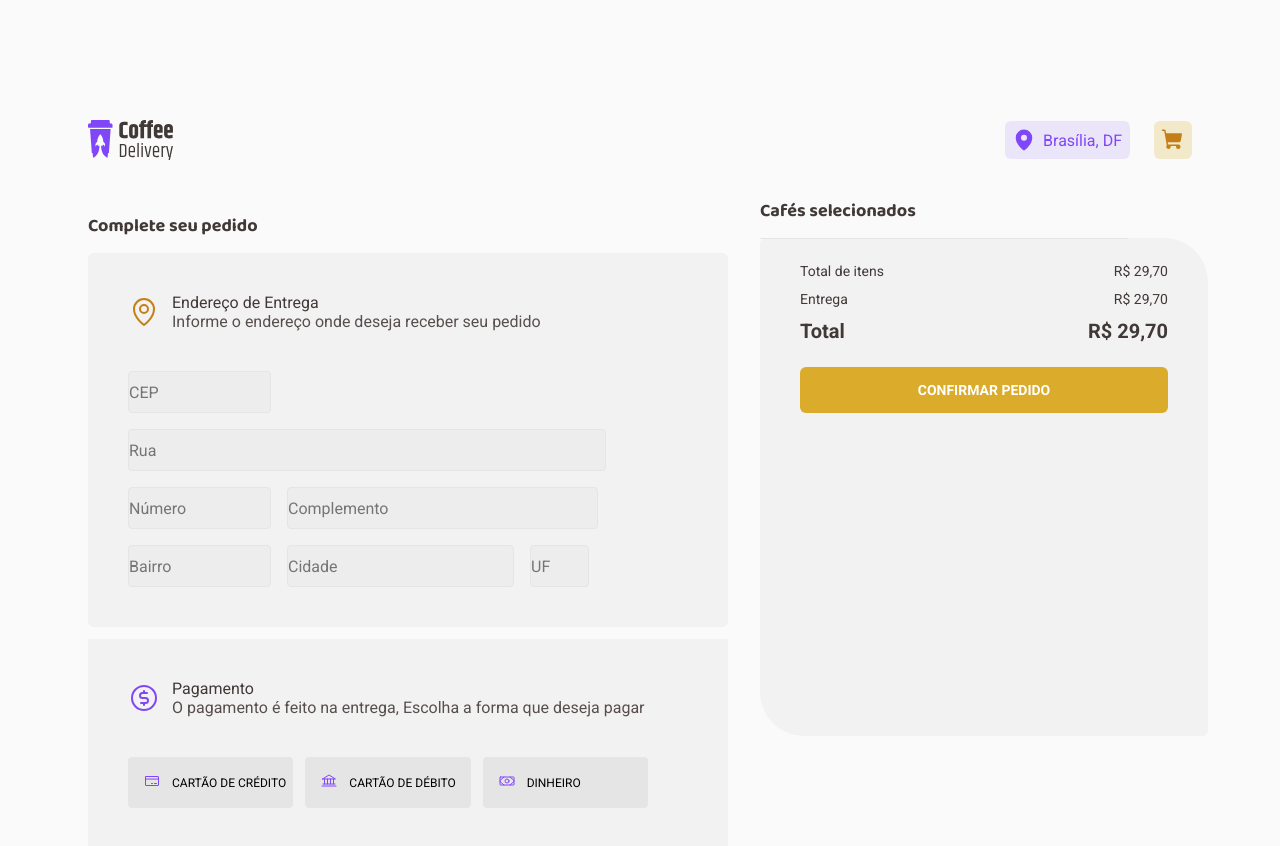
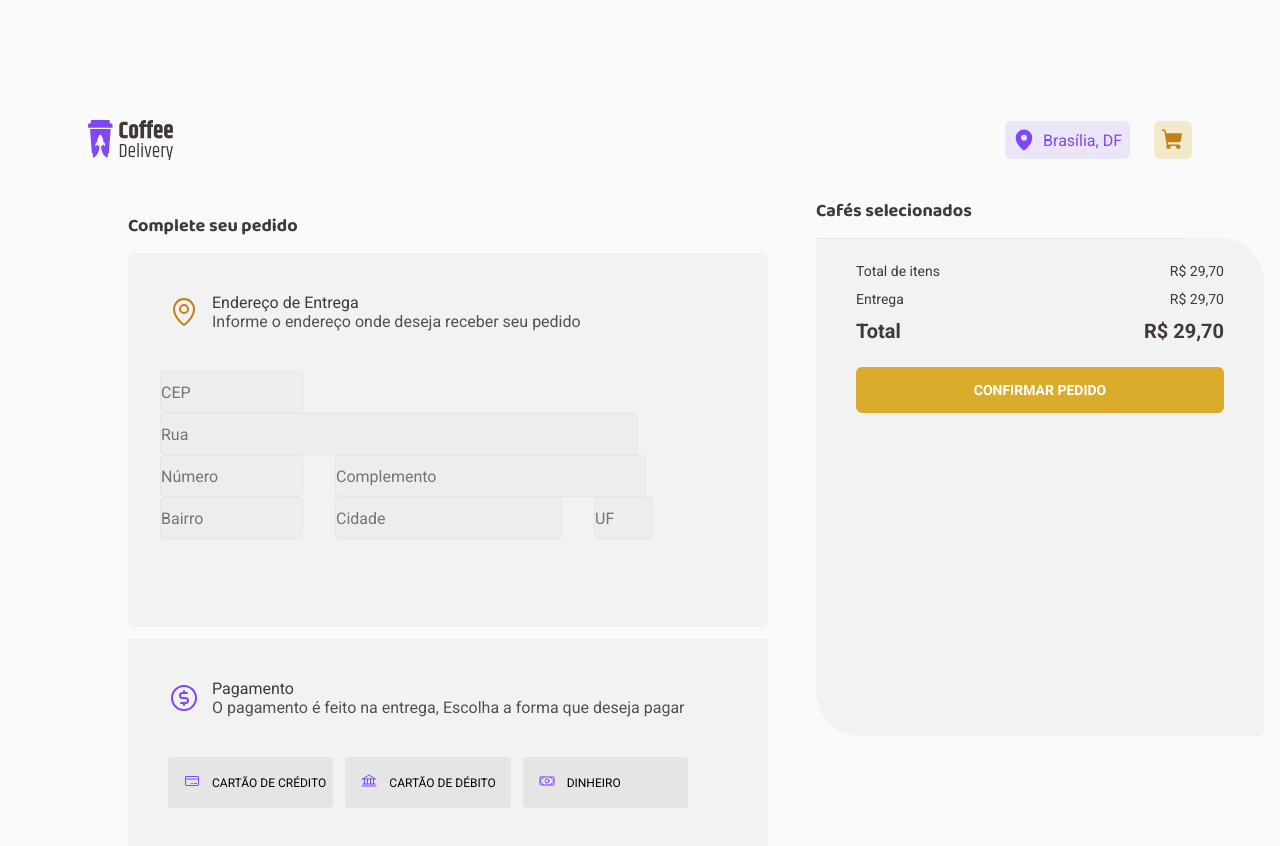
Before and after one commit to ciceroff/coffee-delivery, a React (Vite) app: page /order in a window 1280 px wide. Built offline with nearby package versions, Linux system fonts and the light colour scheme.

Commit message:
✨ add form context integration

```diff
--- a/package.json
+++ b/package.json
@@ -9,12 +9,15 @@
     "preview": "vite preview"
   },
   "dependencies": {
+    "@hookform/resolvers": "^3.1.0",
     "phosphor-react": "^1.4.1",
     "react": "^18.2.0",
     "react-dom": "^18.2.0",
+    "react-hook-form": "^7.43.9",
     "react-router-dom": "^6.9.0",
     "styled-components": "^5.3.9",
-    "uuid": "^9.0.0"
+    "uuid": "^9.0.0",
+    "zod": "^3.21.4"
   },
   "devDependencies": {
     "@types/react": "^18.0.28",
--- a/src/contexts/CoffeeContext.tsx
+++ b/src/contexts/CoffeeContext.tsx
@@ -8,10 +8,22 @@ interface Coffee {
   id: string
 }
 
+interface Order {
+  cep: string
+  rua: string
+  numero: string
+  complemento: string
+  bairro: string
+  cidade: string
+  UF: string
+}
+
 interface CoffeeContextType {
   coffees: Coffee[]
   deleteSelectedCoffee: (coffeeKey: string) => void
   addSelectedCoffee: (newCoffee: Coffee) => void
+  addOrderData: (newOrder: Order) => void
+  order?: Order
 }
 
 export const CoffeeContext = createContext({} as CoffeeContextType)
@@ -24,11 +36,10 @@ export function CoffeeContextProvider({
   children,
 }: CoffeeContextProviderProps) {
   const [coffees, setCoffees] = useState<Coffee[]>([])
+  const [order, setOrder] = useState<Order>({} as Order)
 
   function addSelectedCoffee(newCoffee: Coffee) {
     setCoffees([...coffees, newCoffee])
-    console.log(newCoffee)
-    console.log(coffees)
   }
 
   function deleteSelectedCoffee(coffeeKey: string) {
@@ -37,11 +48,22 @@ export function CoffeeContextProvider({
     })
 
     setCoffees(newCoffees)
-   }
+  }
+
+  function addOrderData(newOrder: Order) {
+    setOrder(newOrder)
+    console.log(order)
+  }
 
   return (
     <CoffeeContext.Provider
-      value={{ coffees, deleteSelectedCoffee, addSelectedCoffee }}
+      value={{
+        order,
+        coffees,
+        deleteSelectedCoffee,
+        addSelectedCoffee,
+        addOrderData,
+      }}
     >
       {children}
     </CoffeeContext.Provider>
--- a/src/pages/Checkout/components/Coffee/index.tsx
+++ b/src/pages/Checkout/components/Coffee/index.tsx
@@ -8,7 +8,7 @@ import {
   ButtonCounter,
   RemoveButtonBlock,
 } from './styles'
-import { useContext } from 'react'
+import { useContext, useState } from 'react'
 import { CoffeeContext } from '../../../../contexts/CoffeeContext'
 
 interface CoffeeProps {
@@ -21,9 +21,20 @@ interface CoffeeProps {
 
 export function Coffee(coffee: CoffeeProps) {
   const { deleteSelectedCoffee } = useContext(CoffeeContext)
-
+  const [amount, setAmount] = useState(coffee.amount)
   function handleDeleteCoffee() {
     deleteSelectedCoffee(coffee.id)
+  }
+
+  function handleSubtractCoffeeAmount() {
+    const newAmount = amount - 1 < 0 ? 0 : amount - 1
+
+    setAmount(newAmount)
+  }
+
+  function handleSumCoffeeAmount() {
+    const newAmount = amount + 1
+    setAmount(newAmount)
   }
 
   return (
@@ -35,11 +46,14 @@ export function Coffee(coffee: CoffeeProps) {
             <p>{coffee.title}</p>
             <CartButtons>
               <CartCountButtons>
-                <ButtonCounter>
+                <ButtonCounter
+                  type="button"
+                  onClick={handleSubtractCoffeeAmount}
+                >
                   <Minus />
                 </ButtonCounter>
-                <p>{coffee.amount}</p>
-                <ButtonCounter>
+                <p>{amount}</p>
+                <ButtonCounter type="button" onClick={handleSumCoffeeAmount}>
                   <Plus />
                 </ButtonCounter>
               </CartCountButtons>
--- /dev/null
+++ b/src/pages/Checkout/components/NestedInput/index.tsx
@@ -0,0 +1,66 @@
+import { useFormContext } from 'react-hook-form'
+import { NestedInputContainer } from './styles'
+
+export function NestedInput() {
+  const { register } = useFormContext()
+
+  return (
+    <NestedInputContainer>
+      <input
+        required
+        type="text"
+        placeholder="CEP"
+        size={15}
+        {...register('cep')}
+      />{' '}
+      <input
+        form="addressForm"
+        required
+        type="text"
+        placeholder="Rua"
+        size={55}
+        {...register('rua')}
+      />
+      <input
+        form="addressForm"
+        required
+        type="text"
+        placeholder="Número"
+        size={15}
+        {...register('numero')}
+      />
+      <input
+        form="addressForm"
+        required
+        type="text"
+        placeholder="Complemento"
+        size={35}
+        {...register('complemento')}
+      />
+      <input
+        required
+        form="addressForm"
+        type="text"
+        placeholder="Bairro"
+        size={15}
+        {...register('bairro')}
+      />
+      <input
+        form="addressForm"
+        required
+        type="text"
+        placeholder="Cidade"
+        size={25}
+        {...register('cidade')}
+      />
+      <input
+        form="addressForm"
+        required
+        type="text"
+        placeholder="UF"
+        size={5}
+        {...register('UF')}
+      />{' '}
+    </NestedInputContainer>
+  )
+}
--- /dev/null
+++ b/src/pages/Checkout/components/NestedInput/styles.ts
@@ -0,0 +1,3 @@
+import styled from 'styled-components'
+
+export const NestedInputContainer = styled.form``
--- a/src/pages/Checkout/index.tsx
+++ b/src/pages/Checkout/index.tsx
@@ -22,16 +22,62 @@ import {
   ItensPrice,
   ItensPriceTotal,
   SubmitButton,
+  PageForm,
 } from './styles'
-
+import { useNavigate } from 'react-router-dom'
+import * as zod from 'zod'
 import { useContext } from 'react'
 import { CoffeeContext } from '../../contexts/CoffeeContext'
 import { Coffee } from './components/Coffee'
+import { FormProvider, useForm, useFormContext } from 'react-hook-form'
+import { NestedInput } from './components/NestedInput'
+import { zodResolver } from '@hookform/resolvers/zod'
+
+const addressValidationSchema = zod.object({
+  cep: zod.string(),
+  rua: zod.string(),
+  complemento: zod.string(),
+  cidade: zod.string(),
+  bairro: zod.string(),
+  numero: zod.string(),
+  UF: zod.string(),
+})
+
+type OrderForm = zod.infer<typeof addressValidationSchema>
 
 export function Checkout() {
-  const { coffees } = useContext(CoffeeContext)
+  const navigate = useNavigate()
+  const orderForm = useForm<OrderForm>({
+    resolver: zodResolver(addressValidationSchema),
+    defaultValues: {
+      bairro: '',
+      cep: '',
+      cidade: '',
+      complemento: '',
+      numero: '',
+      rua: '',
+      UF: '',
+    },
+  })
+
+  const { coffees, addOrderData } = useContext(CoffeeContext)
+  const { handleSubmit } = orderForm
+  function handleMakeOrder(data: OrderForm) {
+    console.log('asdasd', data)
+    addOrderData(data)
+    navigate('/order-confirmed')
+  }
+
   return (
     <CheckoutContainer>
+      {' '}
+      <FormProvider {...orderForm}>
+        <PageForm
+          name="addressForm"
+          action=""
+          onSubmit={handleSubmit(handleMakeOrder)}
+        >
+          {' '}
           <PaymentInfo>
             <PaymentInfoTitle>Complete seu pedido</PaymentInfoTitle>
             <PaymentInfoBox>
@@ -42,20 +88,7 @@ export function Checkout() {
                   <span>Informe o endereço onde deseja receber seu pedido</span>
                 </BoxInfoText>
               </InfoBox>
-          <form action="">
-            <input type="text" name="cep" placeholder="CEP" size={15} />{' '}
-            <input type="text" name="rua" placeholder="Rua" size={55} />
-            <input type="text" name="numero" placeholder="Número" size={15} />
-            <input
-              type="text"
-              name="Complemento"
-              placeholder="Complemento"
-              size={35}
-            />
-            <input type="text" name="bairro" placeholder="Bairro" size={15} />
-            <input type="text" name="cidade" placeholder="Cidade" size={25} />
-            <input type="text" name="UF" placeholder="UF" size={5} />
-          </form>{' '}
+              <NestedInput />
             </PaymentInfoBox>{' '}
             <PaymentMethodBox>
               <InfoBox>
@@ -63,25 +96,26 @@ export function Checkout() {
                 <BoxInfoText>
                   <p>Pagamento</p>
                   <span>
-                O pagamento é feito na entrega, Escolha a forma que deseja pagar
+                    O pagamento é feito na entrega, Escolha a forma que deseja
+                    pagar
                   </span>
                 </BoxInfoText>
               </InfoBox>
 
               <PaymentMethods>
-            <PaymentMethod>
+                <PaymentMethod type="button">
                   <div>
                     <CreditCard size={16} color="#8047F8" />
                   </div>
                   <p>CARTÃO DE CRÉDITO</p>
                 </PaymentMethod>{' '}
-            <PaymentMethod>
+                <PaymentMethod type="button">
                   <div>
                     <Bank size={16} color="#8047F8" />
                   </div>
                   <p>CARTÃO DE DÉBITO</p>
                 </PaymentMethod>
-            <PaymentMethod>
+                <PaymentMethod type="button">
                   <div>
                     <Money size={16} color="#8047F8" />{' '}
                   </div>
@@ -110,11 +144,13 @@ export function Checkout() {
                 <b>Total</b>
                 <b>R$ 29,70</b>
               </ItensPriceTotal>
-          <SubmitButton>
+              <SubmitButton type="submit" formTarget="addressForm">
                 <p>CONFIRMAR PEDIDO</p>{' '}
               </SubmitButton>
             </CartInfo>
-      </Cart>
+          </Cart>{' '}
+        </PageForm>{' '}
+      </FormProvider>
     </CheckoutContainer>
   )
 }
--- a/src/pages/Checkout/styles.ts
+++ b/src/pages/Checkout/styles.ts
@@ -6,7 +6,22 @@ export const CheckoutContainer = styled.main`
   color: ${(props) => props.theme['base-subtitle']};
   height: 56.25rem;
 `
+export const PageForm = styled.form`
+  padding-left: 2.5rem;
+  display: flex;
 
+  gap: 1rem;
+  width: 35rem;
+  height: 13.5rem;
+
+  input {
+    background: ${(props) => props.theme['base-input']};
+    border: 1px solid #e6e5e5;
+    border-radius: 4px;
+    height: 42px;
+    margin-left: 2rem;
+  }
+`
 export const PaymentInfo = styled.div`
   margin-top: 0.9375rem;
   width: 40rem;
@@ -23,23 +38,8 @@ export const PaymentInfoBox = styled.div`
   width: 40rem;
   height: 23.35rem;
   border-radius: 6px;
-  form {
-    padding-left: 2.5rem;
-    display: flex;
-    flex-wrap: wrap;
+`
 
-    gap: 1rem;
-    width: 35rem;
-    height: 13.5rem;
-
-    input {
-      background: ${(props) => props.theme['base-input']};
-      border: 1px solid #e6e5e5;
-      border-radius: 4px;
-      height: 42px;
-    }
-  }
-`
 export const InfoBox = styled.div`
   padding: 2.5rem;
   display: flex;
--- a/src/pages/OrderConfirmed/index.tsx
+++ b/src/pages/OrderConfirmed/index.tsx
@@ -10,8 +10,11 @@ import {
   OrderConfirmedText,
   OrderConfirmedTitle,
 } from './styles'
+import { useContext } from 'react'
+import { CoffeeContext } from '../../contexts/CoffeeContext'
 
 export function OrderConfirmed() {
+  const { order } = useContext(CoffeeContext)
   return (
     <OrderConfirmedContainer>
       <OrderConfirmedTitle>Uhu! Pedido confirmado</OrderConfirmedTitle>
@@ -24,9 +27,12 @@ export function OrderConfirmed() {
             <MapPin size={32} color="#8047F8" weight="fill" />
             <OrderConfirmedText>
               <p>
-                Entrega em <b>Rua João Daniel Martinelli, 102</b>
+                Entrega em{' '}
+                <b>
+                  {order?.rua}, {order?.numero}
+                </b>
               </p>
-              <span>Farrapos - Porto Alegre, RS</span>
+              <span>{order?.cidade}</span>
             </OrderConfirmedText>
           </OrderConfirmedData>
           <OrderConfirmedData>
```
Also changed, not shown: 1 other file (tests, documents, lock files or other folders). Lines whose indentation alone changed are shown as unchanged.
